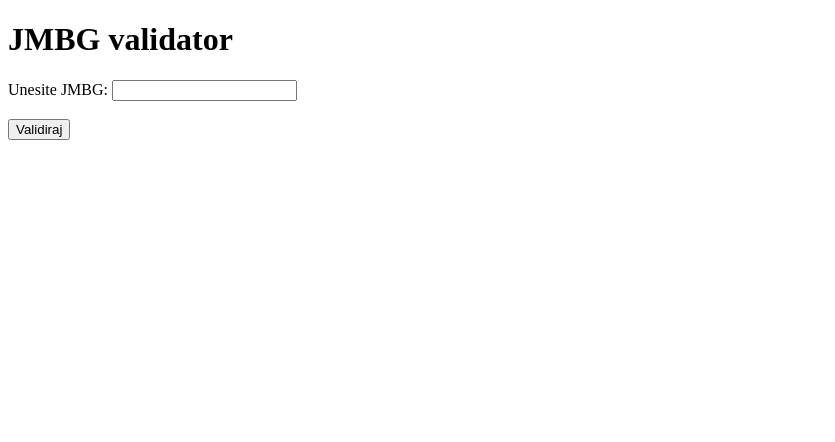
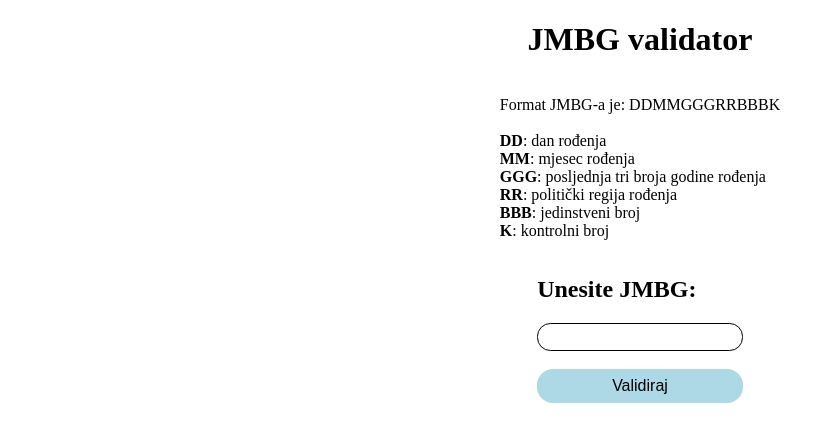
Before and after one commit to mihael-delac/jmbg-validator, a website: page index.html in a window 1280 px wide. Shown: the whole page, without its empty margins (0-835 px from the left). Drawn offline with nearby package versions, Linux system fonts and the light colour scheme.

Commit message:
region code verification & code polishing

```diff
--- a/index.html
+++ b/index.html
@@ -9,13 +9,53 @@
     <title>JMBG Validator</title>
   </head>
   <body>
-    <h1>JMBG validator</h1>
-    <form>
-      <label>Unesite JMBG:</label>
-      <input type="number" id="inputValue" />
-      <br /><br />
-      <button type="submit" id="submit">Validiraj</button>
+    <div class="wrapper">
+      <h1>JMBG validator</h1>
+      <p>
+        Format JMBG-a je: DDMMGGGRRBBBK<br><br>
+        <b>DD</b>: dan rođenja<br>
+        <b>MM</b>: mjesec rođenja<br>
+        <b>GGG</b>: posljednja tri broja godine rođenja<br>
+        <b>RR</b>: politički regija rođenja<br>
+        <b>BBB</b>: jedinstveni broj<br>
+        <b>K</b>: kontrolni broj<br>
+      </p>
+      <form>
+        <h2>Unesite JMBG:</h2>
+        <input type="number" id="inputValue" />
+        <br />
+        <button type="submit" id="submit">Validiraj</button>
+      </form>
       <p id="log"></p>
-    </form>
+    </div>
   </body>
 </html>
+<style>
+  body{
+    margin: 0;
+    padding: 0;
+  }
+  .wrapper{
+    width: 100%;
+    display: flex;
+    flex-direction: column;
+    align-items: center;
+  }
+  #inputValue{
+    border: 1px solid;
+    border-radius: 1em;
+    height: 2em;
+    padding: 0 1em;
+  }
+  form{
+    display: flex;
+    flex-direction: column;
+  }
+  #submit{
+    border: 0;
+    border-radius: 1em;
+    padding: 0.5em;
+    font-size: medium;
+    background-color: lightblue;
+  }
+</style>
--- a/script.js
+++ b/script.js
@@ -1,64 +1,78 @@
 const submitBtn = document.querySelector("#submit");
-const log = document.getElementById("log");
+const formElement = document.getElementById("log");
 submitBtn.addEventListener("click", validate);
 function validate(e) {
   e.preventDefault();
   const inputValue = document.querySelector("#inputValue").value; //dohvacanje unesene vrijednosti
+
+  //JMBG mora biti 13 znamenki
   if (inputValue.length != 13) {
     log.innerHTML = "Molimo da unesete broj od 13 znamenki.";
     return;
-  } //JMBG mora biti 13 znamenki
+  }
 
+  //validacija datuma - jer inace JMBG moze biti tocan iako je datum nepostojeci
   if (!dateValidation(inputValue)) {
     log.innerHTML = "JMBG je pogresan, datum nije valjan.";
-    return;
-  } //validacija datuma - jer inace JMBG moze biti tocan iako je datum nepostojeci
+    return
+  }
+
+  //validacija koda regije
   var regionCode = `${inputValue[7]}${inputValue[8]}`;
   if (!regionCheck(parseInt(regionCode))){
     log.innerHTML = "JMBG je pogresan, kod regije nije valjan.";
     return;
-  } //validacija koda regije
+  }
 
   const multipliers = [7, 6, 5, 4, 3, 2, 7, 6, 5, 4, 3, 2]; //mnozitelji u formuli
   var sum = 0;
 
+  //formula
   for (let i = 0; i < multipliers.length; i++) {
     sum += inputValue[i] * multipliers[i];
-  } //izracun zbroja umnozaka
+  }
 
   const remainder = sum % 11;
   const diff = 11 - remainder;
-  const controlDigit = inputValue[inputValue.length - 1]; //zadnja znamenka se zove kontrolna znamenka
+  const controlDigit = inputValue[inputValue.length - 1]; //zadnja znamenka se zove kontrolni broj
 
+  //provjera kontrolnog broja
   if (diff == 1 || controlDigit != diff) {
     log.innerHTML = "JMBG je pogresan, kontrolni broj nije valjan.";
     return;
-  }//provjera kontrolnog broja
+  }
   log.innerHTML = "JMBG je ispravan.";
 
   //funkcije
+
   function regionCheck(num){
     var validIDs = [01,02,03,04,05,06,07,08,09,10,11,12,13,14,15,16,17,18,19,21,26,29,30,31,32,33,34,35,36,37,38,39,41,42,43,44,45,46,47,48,49,50,71,72,73,74,75,76,77,78,79,80,81,82,83,84,85,86,87,88,89,91,92,93,94,95,96];//array ispravnih kodova regija
     if (validIDs.includes(num)) return true;
     return false;
   };
+
+
   function dateValidation(input) {
     var dateStr = `${input[4]}${input[5]}${input[6]}-${input[2]}${input[3]}-${input[0]}${input[1]}`; //stvaranje date stringa u formatu YYYY-MM-DD, ali bez prve znamenke
     var date;
+
+    //dodaje se prva znamenka godine, uzeo sam u obzir da moze biti 1800-2000+
     if (input[4] == 0) {
       dateStr = "2" + dateStr;
     } else if (input[4] == 8 || input[4] == 9) {
       dateStr = "1" + dateStr;
     } else {
       return false;
-    } //dodaje se prva znamenka godine, uzeo sam u obzir da moze biti 1800-2000+
+    }
     date = moment(dateStr, "YYYY-MM-DD", true);
+
+    //pomocu moment.js validiram datum
     if (date.isValid()) {
       console.log(`${dateStr} je validan datum`);
       return true;
     } else {
       console.log(`${dateStr} nije validan datum`);
       return false;
-    } //pomocu moment.js validiram datum
+    }
   }
 }
```
